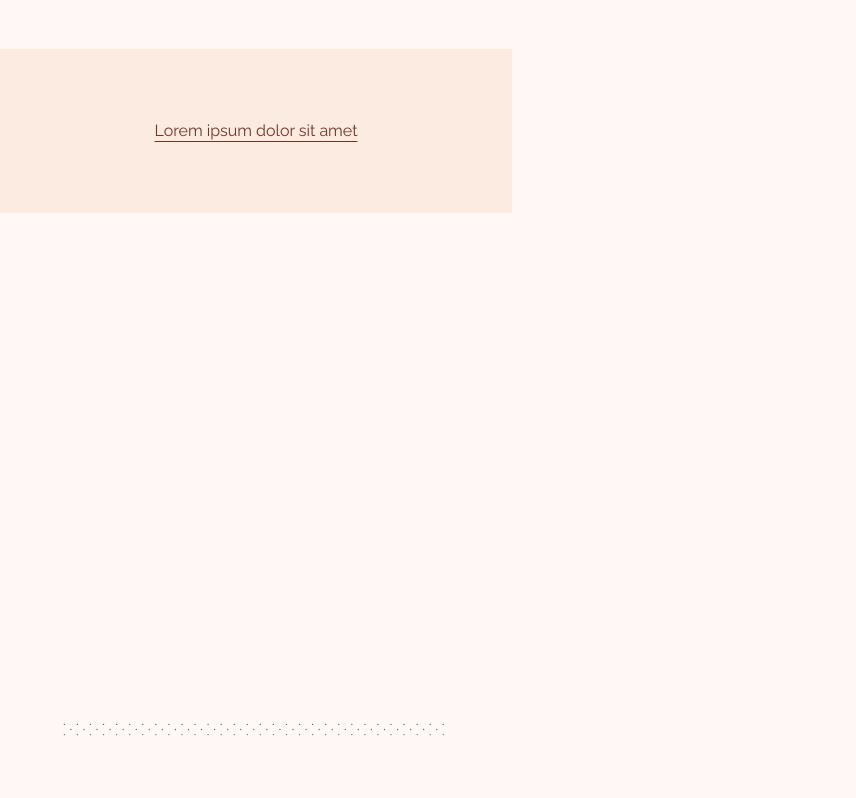
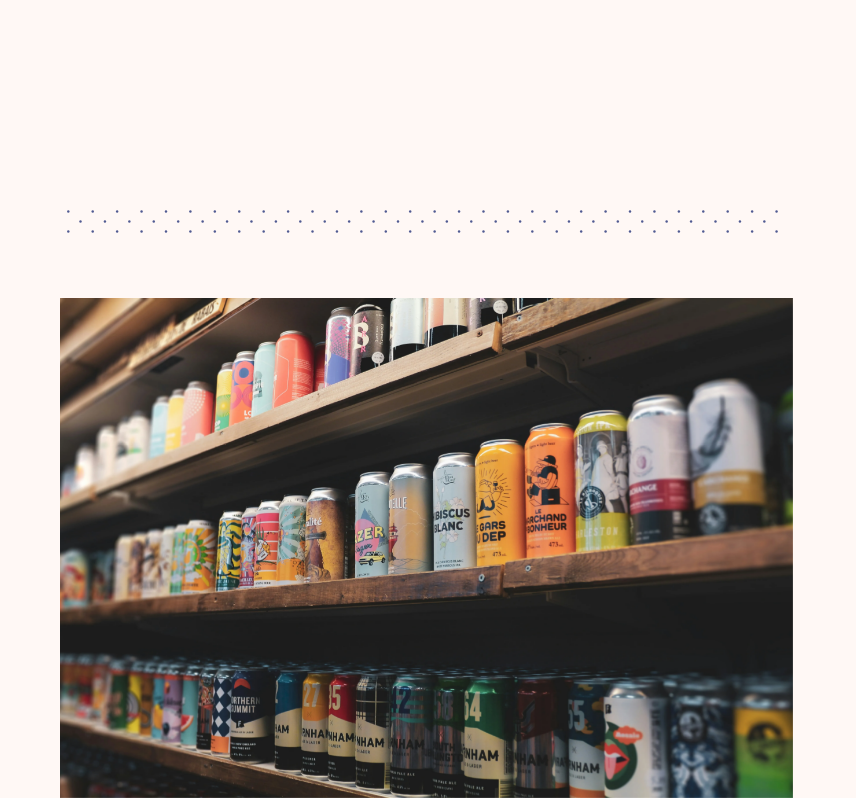
Before and after one commit to AdrianCardonaCandil/perezandbeers, a React (Vite) app in the folder frontend/: page / in a window 1280 px wide. Shown: the part 4678-5476 px from the top of the page, without its empty margins (0-856 px from the left). Built offline with nearby package versions, Linux system fonts and the light colour scheme.

Commit message:
solved a problem with target founding on home grid animation

```diff
--- a/frontend/src/components/home/Home.jsx
+++ b/frontend/src/components/home/Home.jsx
@@ -128,7 +128,10 @@
             { threshold: threshold },
         );
         const target = document.getElementById(targetId);
-        if (target) observer.observe(target);
+        if (target) {
+            console.log("Target found");
+            observer.observe(target);
+        }
 
         return () => {
             if (target) observer.unobserve(target);
--- a/frontend/src/components/home/Sections.jsx
+++ b/frontend/src/components/home/Sections.jsx
@@ -16,7 +16,7 @@
 
 const Sections = ({ menu, catalog, events }) => {
     return (
-        <div id="main-sections sticky top-0">
+        <div id="main-sections">
             <Menu
                 sectionName={menu.sectionName}
                 information={menu.information}
```
